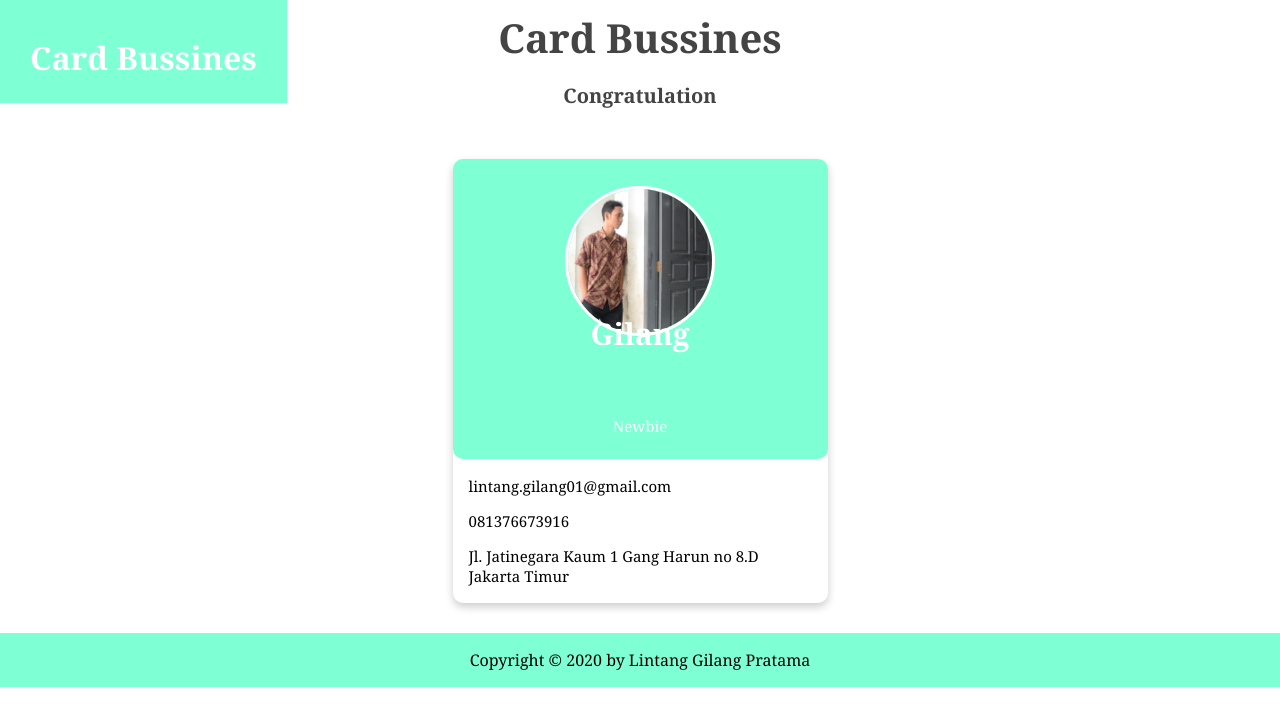
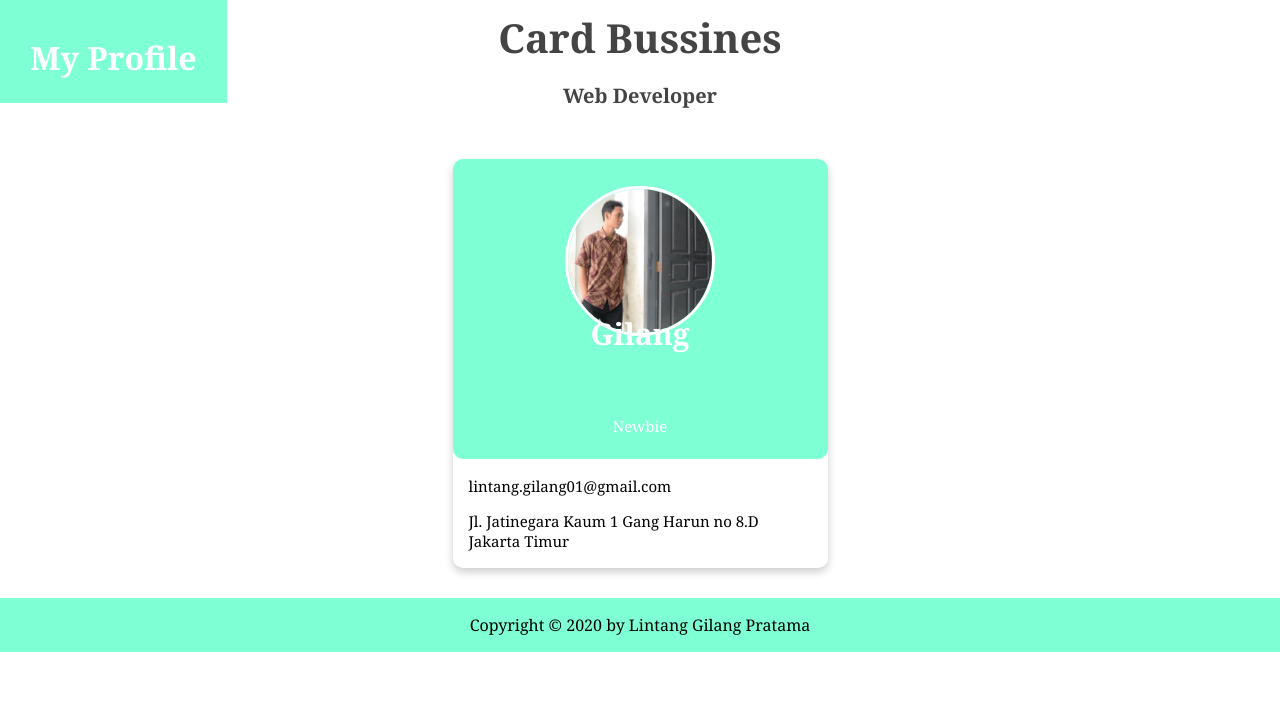
Before and after one commit to lintanggilang/Gilang, a plain HTML site: page index.html in a window 1280 px wide. Drawn offline with Linux system fonts and the light colour scheme.

Commit message:
Update index.html

```diff
--- a/index.html
+++ b/index.html
@@ -6,14 +6,14 @@
     </head>
 
     <header>
-        <h1 id="heading">Card Bussines</h1>
+        <h1 id="heading">My Profile</h1>
     </header>
 
     <body>
         <main>
             <div class="card">
                 <h2 id="heading2">Card Bussines</h2>
-                <h2 id="pcard">Congratulation</h2>
+                <h2 id="pcard">Web Developer</h2>
                 <div class="col">
                     <div class="card-content">
                         <div class="image">
@@ -23,7 +23,6 @@
                         </div>
                         <div class="containner">
                             <p class="cardcontainer">lintang.gilang01@gmail.com</p>
-                            <p class="cardcontainer">081376673916</p>
                             <p class="cardcontainer">Jl. Jatinegara Kaum 1 Gang Harun no 8.D Jakarta Timur</p>
                         </div>
                     </div>
```
